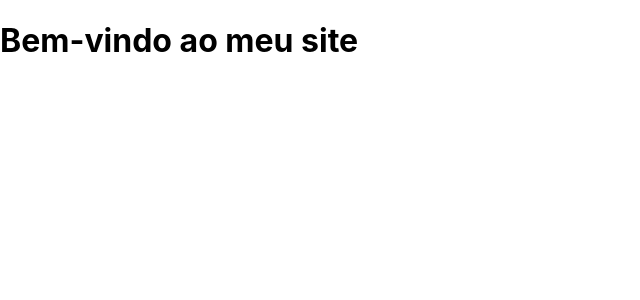
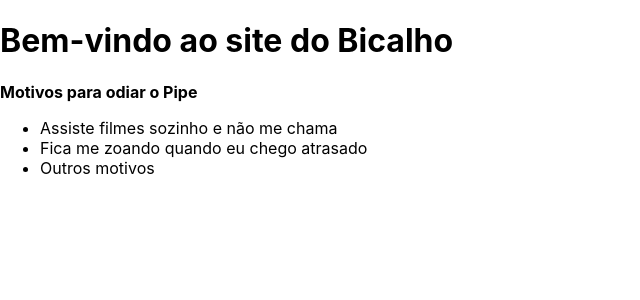
Before and after one commit to lfsca/aula-github-codespaces, a Django app: page / in a window 1280 px wide. Shown: the top 300 px of the page, without its empty margins (0-640 px from the left). Run offline with Django 5.2, Linux system fonts and the light colour scheme.

Commit message:
O Pipe é muito vacilão

```diff
--- a/hello_world/templates/index.html
+++ b/hello_world/templates/index.html
@@ -17,7 +17,16 @@
 </head>
 
 <body>
-    <h1>Bem-vindo ao meu site</h1>
+    <h1>Bem-vindo ao site do Bicalho</h1>
+
+    <div>
+        <b>Motivos para odiar o Pipe</b>
+        <ul>
+            <li>Assiste filmes sozinho e não me chama</li>
+            <li>Fica me zoando quando eu chego atrasado</li>
+            <li>Outros motivos</li>
+        </ul>
+    </div>
 </body>
 
 </html>
```
